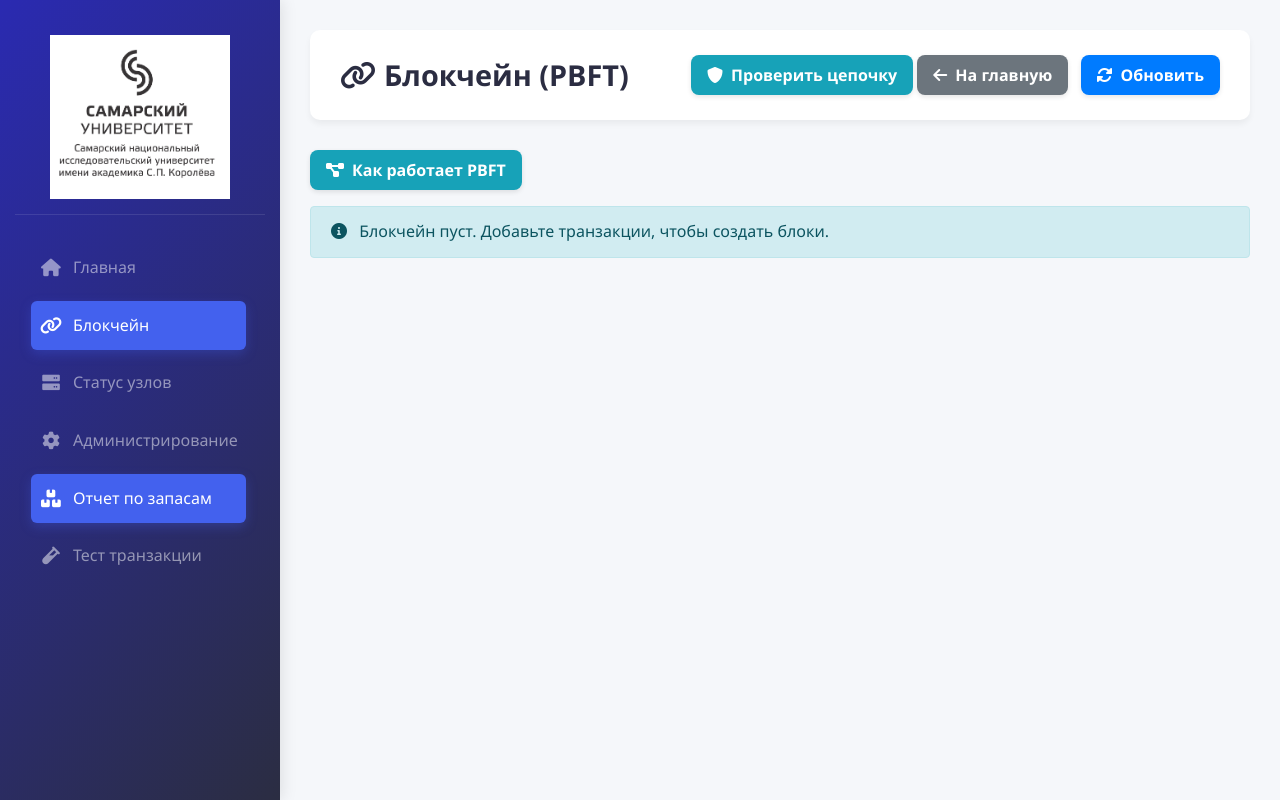
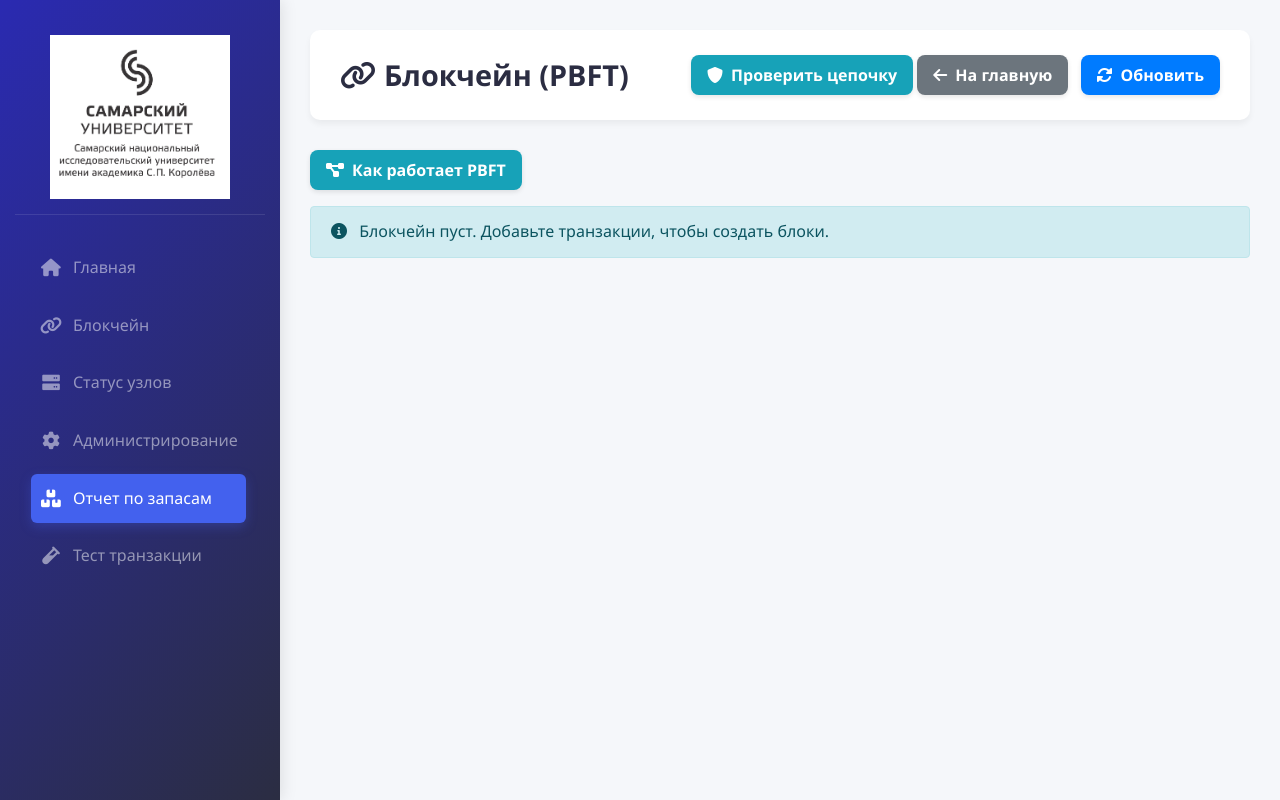
Before and after one commit to artemation/blockchain_inventor, a Flask app: page /blockchain in a window 1280 px wide. Run offline with Flask 3, Linux system fonts and the light colour scheme; the visitor is signed in with stand-in values (Sample User, id 1); data that the repository does not hold is empty; parts of the project's set-up code (start-up, migrations or seed data) failed here and were passed over; some libraries are stand-ins or nearby versions.

Commit message:
Update blockchain.html

```diff
--- a/templates/blockchain.html
+++ b/templates/blockchain.html
@@ -452,7 +452,7 @@
                         </a>
                     </li>
                     <li class="nav-item">
-                        <a class="nav-link active" href="{{ url_for('view_blockchain') }}">
+                        <a class="nav-link" href="{{ url_for('view_blockchain') }}">
                             <i class="fas fa-link"></i>
                             <span>Блокчейн</span>
                         </a>
```
